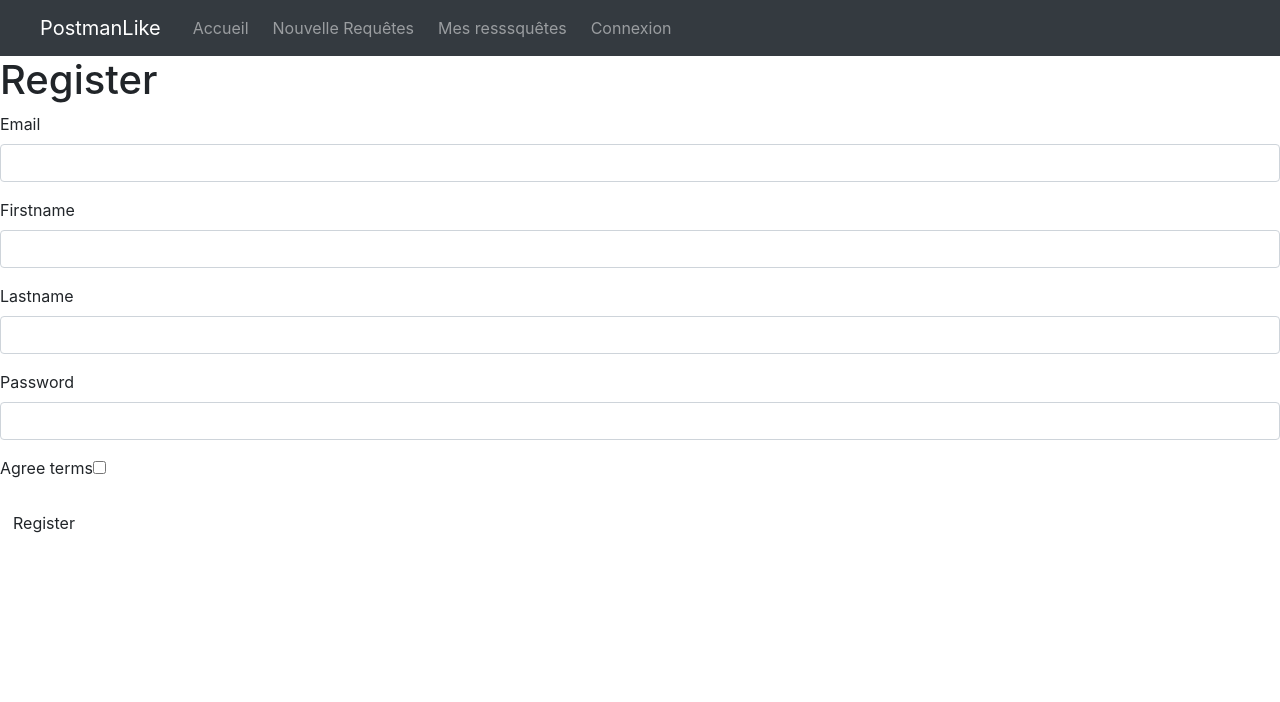
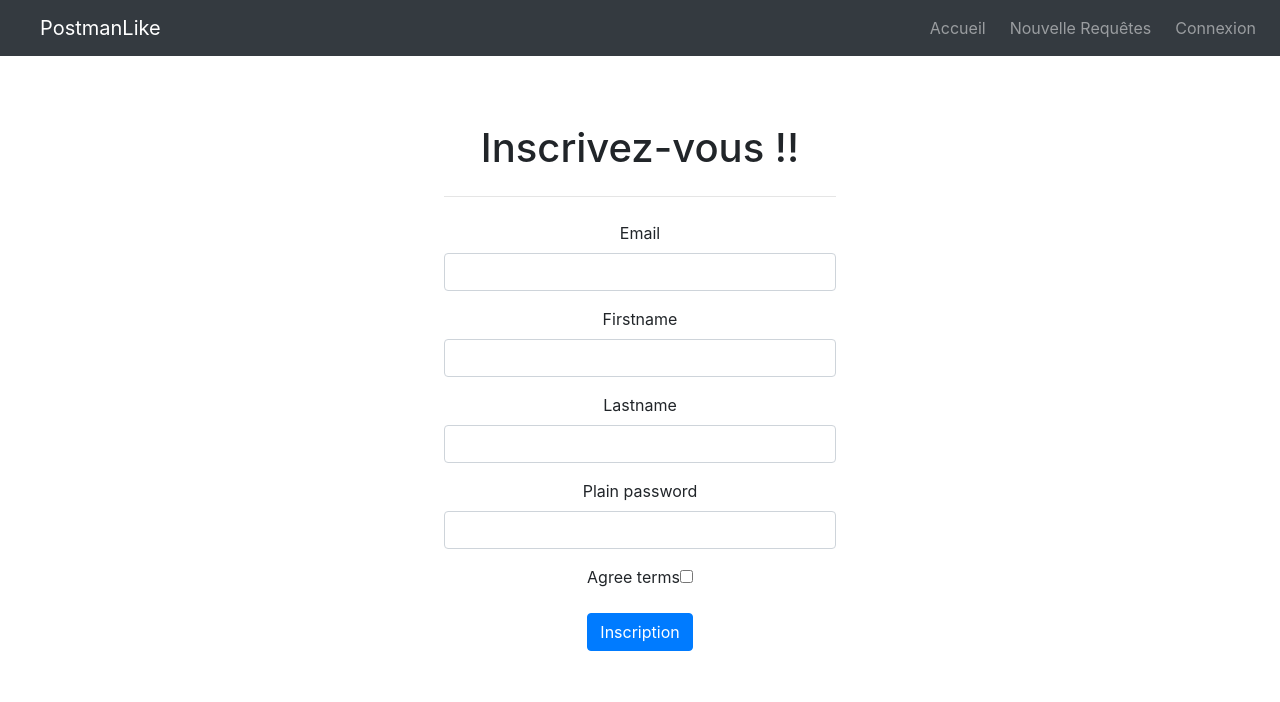
Before and after one commit to victormarit/postmanLike, a Symfony app: template templates/registration/register.html.twig in a window 1280 px wide. Shown: the top 702 px of the page. Run offline with Twig, Linux system fonts and the light colour scheme; the template is opened without the code that fills it, so the values that code supplies are empty; form fields are guessed from the names that the template uses; some libraries are stand-ins or nearby versions.

Commit message:
style from

```diff
--- a/src/Controller/UserRequestController.php
+++ b/src/Controller/UserRequestController.php
@@ -17,7 +17,7 @@ class UserRequestController extends AbstractController
     }
 
     /**
-     * @Route("/myRequests", name="homepage")
+     * @Route("/myRequests", name="homepagz") //change le name sinon il a une erreur :)
      */
     public function index()
     {
--- a/templates/pages/header.html.twig
+++ b/templates/pages/header.html.twig
@@ -3,17 +3,26 @@
   <button class="navbar-toggler" type="button" data-toggle="collapse" data-target="#navbarNavAltMarkup" aria-controls="navbarNavAltMarkup" aria-expanded="false" aria-label="Toggle navigation">
     <span class="navbar-toggler-icon"></span>
   </button>
-  <div class="collapse navbar-collapse " id="navbarNavAltMarkup">
-    <div class="spacing">
-        <div class="navbar-nav">
+  <div class="collapse navbar-collapse " id="navbarResponsive">
+        <ul class="navbar-nav ml-auto">
+        <li class="nav-item">
           <a class="nav-item nav-link ml-2" href="{{ path('homepage') }}">Accueil<span class="sr-only">(current)</span></a>
+          </li>
+          <li class="nav-item">
           <a class="nav-item nav-link ml-2" href="{{ path('newRequest') }}">Nouvelle Requêtes</a>
-          <a class="nav-item nav-link ml-2" href="#">Mes resssquêtes</a>
+          </li>
+          {% if app.session.get('isAuth') %}
+          <li class="nav-item">
+          <a class="nav-item nav-link ml-2" href="#">Mes requêtes</a>
+          </li>
+            {% endif %}
+            <li class="nav-item">
           {% if app.session.get('isAuth') %}
             <a class="nav-item nav-link ml-2" href="{{ path('app_logout') }}">Déconnexion</a>
           {% else %}
             <a class="nav-item nav-link ml-2" href="{{ path('app_login') }}">Connexion</a>
           {% endif %}
+          </li>
         </div>
         </div>
     </div>
--- a/templates/registration/register.html.twig
+++ b/templates/registration/register.html.twig
@@ -8,18 +8,41 @@
     {% for flashError in app.flashes('verify_email_error') %}
         <div class="alert alert-danger" role="alert">{{ flashError }}</div>
     {% endfor %}
+ <br /><br />
+     {{ form_start(registrationForm) }}
+    <div align="center">
+        <div class="container">
+            <div class="row">
+                <div class="col">
+                    <div class="form-group">
+					    <div class="col-lg-5">
 
-    <h1>Register</h1>
+				                <div class="card-body">
+                                    <h1 class="display-7" align="center" >Inscrivez-vous !!</h1>
+                                    <hr class="my-4">
+                                    <div class="form-row">
+                                        <div class="col-md-12 mb-3">
+                                         <div align="center">
+                                            <div class="form-label-group">
+                                               {{ form_row(registrationForm.email, {'attr': {'class': 'form-control'}}) }}
+                                                {{ form_row(registrationForm.firstname, {'attr': {'class': 'form-control'}}) }}
+                                                {{ form_row(registrationForm.lastname, {'attr': {'class': 'form-control'}}) }}
+                                                {{ form_row(registrationForm.plainPassword, {'attr': {'class': 'form-control'}},{
+                                                     label: 'Password'
 
-    {{ form_start(registrationForm) }}
-        {{ form_row(registrationForm.email) }}
-        {{ form_row(registrationForm.firstname) }}
-        {{ form_row(registrationForm.lastname) }}
-        {{ form_row(registrationForm.plainPassword, {
-            label: 'Password'
-        }) }}
-        {{ form_row(registrationForm.agreeTerms) }}
-
-        <button type="submit" class="btn">Register</button>
-    {{ form_end(registrationForm) }}
+                                                 }) }}
+                                                {{ form_row(registrationForm.agreeTerms) }}
+                                                    <button type="submit" class="btn btn-primary">Inscription</button>
+                                                {{ form_end(registrationForm) }}
+                                            </div>
+                                        </div>
+                                    </div>
+                                </div>
+                            </div>
+                        </div>
+                    </div>
+                </div>
+            </div>
+        </div>
+    </div>
 {% endblock %}
```
Also changed, not shown: templates/pages/newAPIRequest.html.twig (+15 -0 lines), templates/security/login.html.twig (+18 -3 lines).
